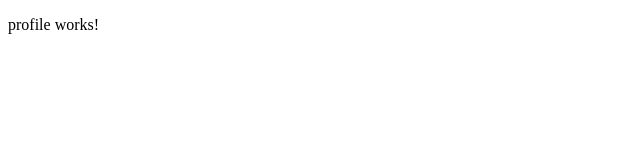
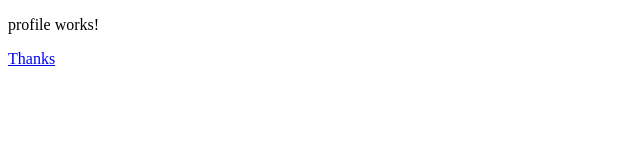
Before and after one commit to jjug-ccc/portside-ui, an Angular app: page /#/profile in a window 1280 px wide. Shown: the top 160 px of the page, without its empty margins (0-640 px from the left). Built offline with nearby package versions, Linux system fonts and the light colour scheme.

Commit message:
Add routerLinks

```diff
--- a/src/app/pages/profile/profile.component.html
+++ b/src/app/pages/profile/profile.component.html
@@ -1,3 +1,6 @@
 <p>
   profile works!
 </p>
+<p>
+  <a routerLink="/thanks">Thanks</a>
+</p>
--- a/src/app/pages/sessions/sessions.component.html
+++ b/src/app/pages/sessions/sessions.component.html
@@ -1,3 +1,6 @@
 <p>
   sessions works!
 </p>
+<p>
+  <a routerLink="/profile">Profile</a>
+</p>
```
